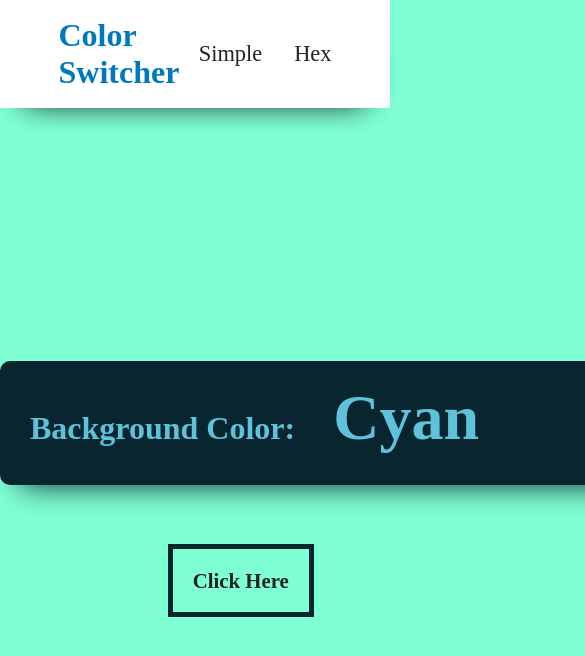
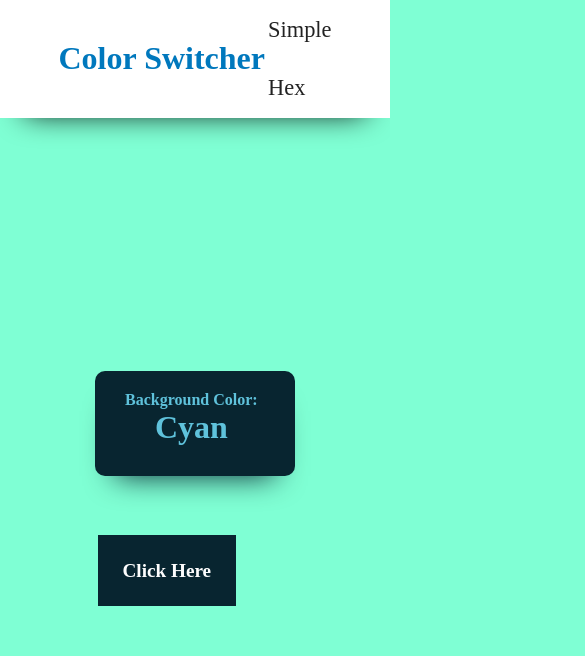
Before and after one commit to hanzkh/jsprojects, a plain HTML site: page color flipper/index.html in a window 390 px wide. Shown: the top 656 px of the page, 585 px wide, since content can reach past the window. Drawn offline with Linux system fonts and the light colour scheme.

Commit message:
Update styles.css

```diff
--- a/color flipper/styles.css
+++ b/color flipper/styles.css
@@ -104,3 +104,36 @@ span {
 #btn:hover::before {
   width: 143px;
 }
+@media (max-width: 600px) {
+  .header {
+    width: 100%;
+  }
+
+  .header-flex,
+  .nav {
+    flex-direction: column;
+  }
+
+  #btn {
+    text-decoration: none;
+    color: rgb(253, 253, 253);
+    font-weight: 600;
+    font-size: 1.2em;
+    border: 5px solid rgb(8, 37, 48);
+    margin-left: 25vw;
+    padding: 20px;
+    background-color: rgb(8, 37, 48);
+  }
+
+  #btn:hover {
+    color: white;
+  }
+  #btn::before {
+    display: none;
+  }
+
+  .main-text {
+    width: 200px;
+    font-size: 0.5rem;
+  }
+}
```
